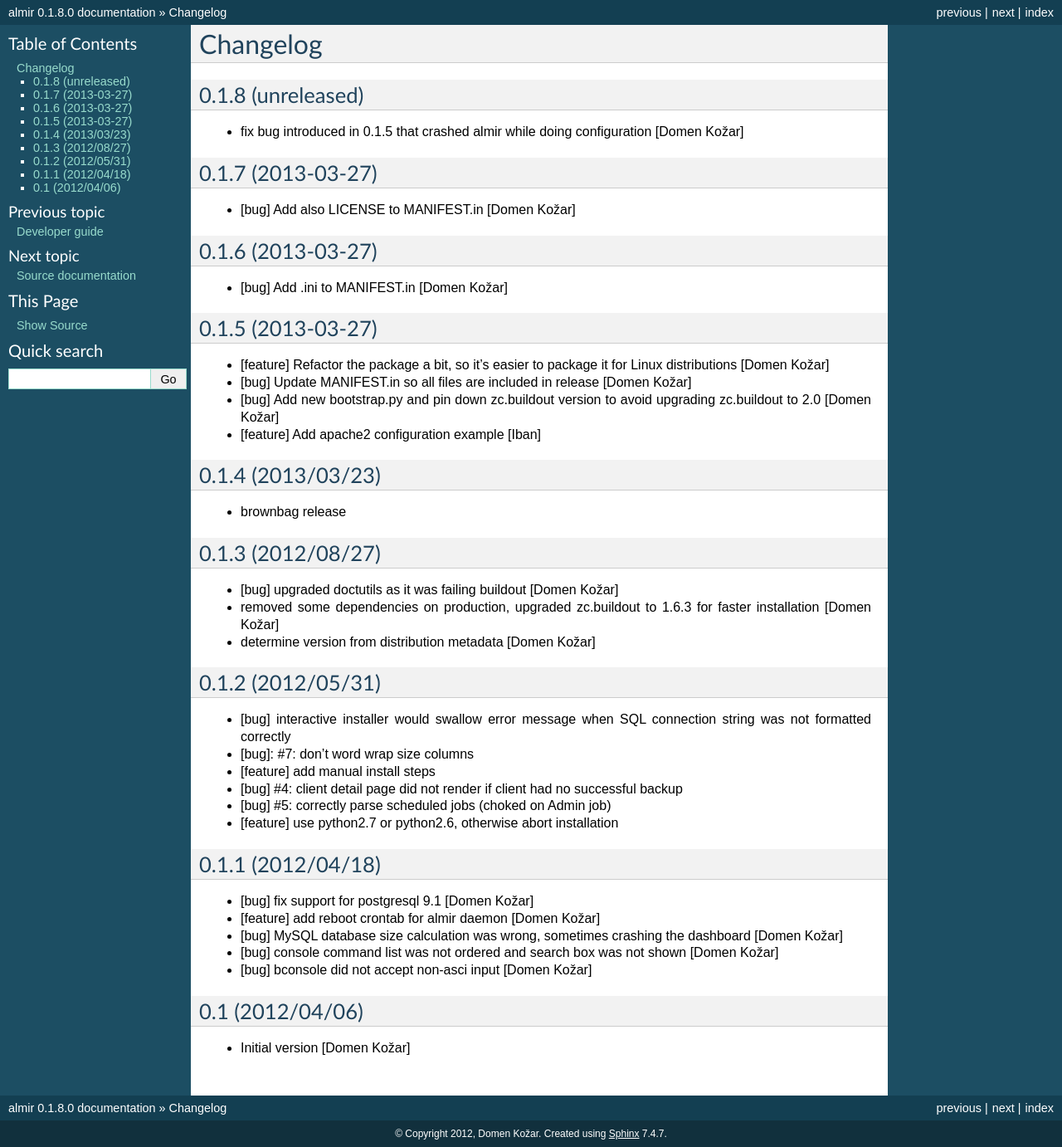
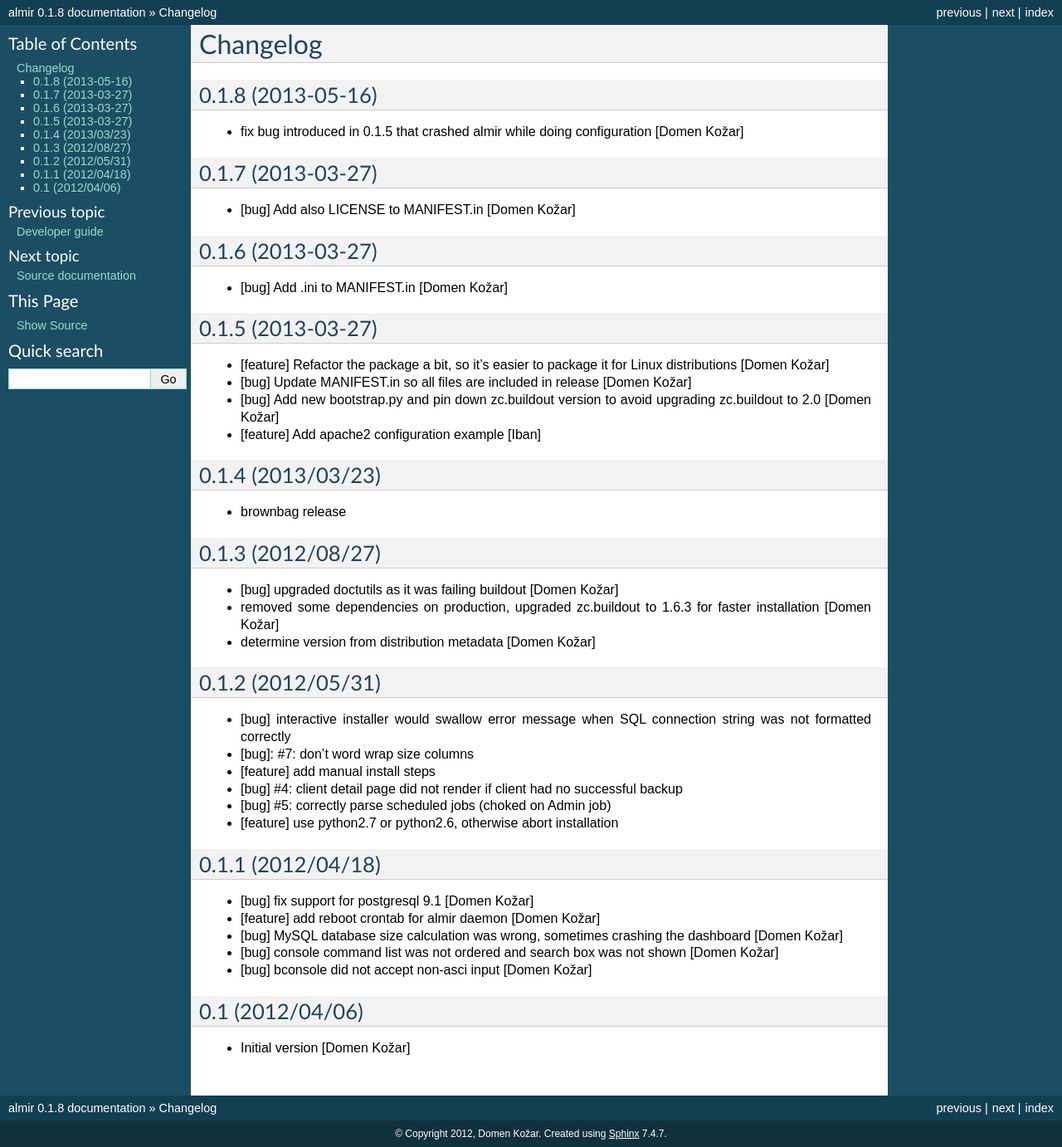
Before and after one commit to domenkozar/almir, a Sphinx documentation site: the page built from docs/source/changelog.rst, in a window 1280 px wide. Shown: the whole page at 83% size. Built offline with Sphinx 7.4.7, drawn with Linux system fonts in a browser that asks for light colours.

Commit message:
Preparing release 0.1.8

```diff
--- a/docs/source/changelog.rst
+++ b/docs/source/changelog.rst
@@ -1,7 +1,7 @@
 Changelog
 =========
 
-0.1.8 (unreleased)
+0.1.8 (2013-05-16)
 ------------------
 
 - fix bug introduced in 0.1.5 that crashed almir while doing configuration
--- a/setup.py
+++ b/setup.py
@@ -34,7 +34,7 @@ except ImportError:
     requires.append('pysqlite')
 
 setup(name='almir',
-      version='0.1.8.dev0',
+      version='0.1.8',
       description='Almir is a Bacula (backup solution) web interface written in Python.',
       long_description=README + '\n\n' + CHANGES,
       classifiers=[
```
